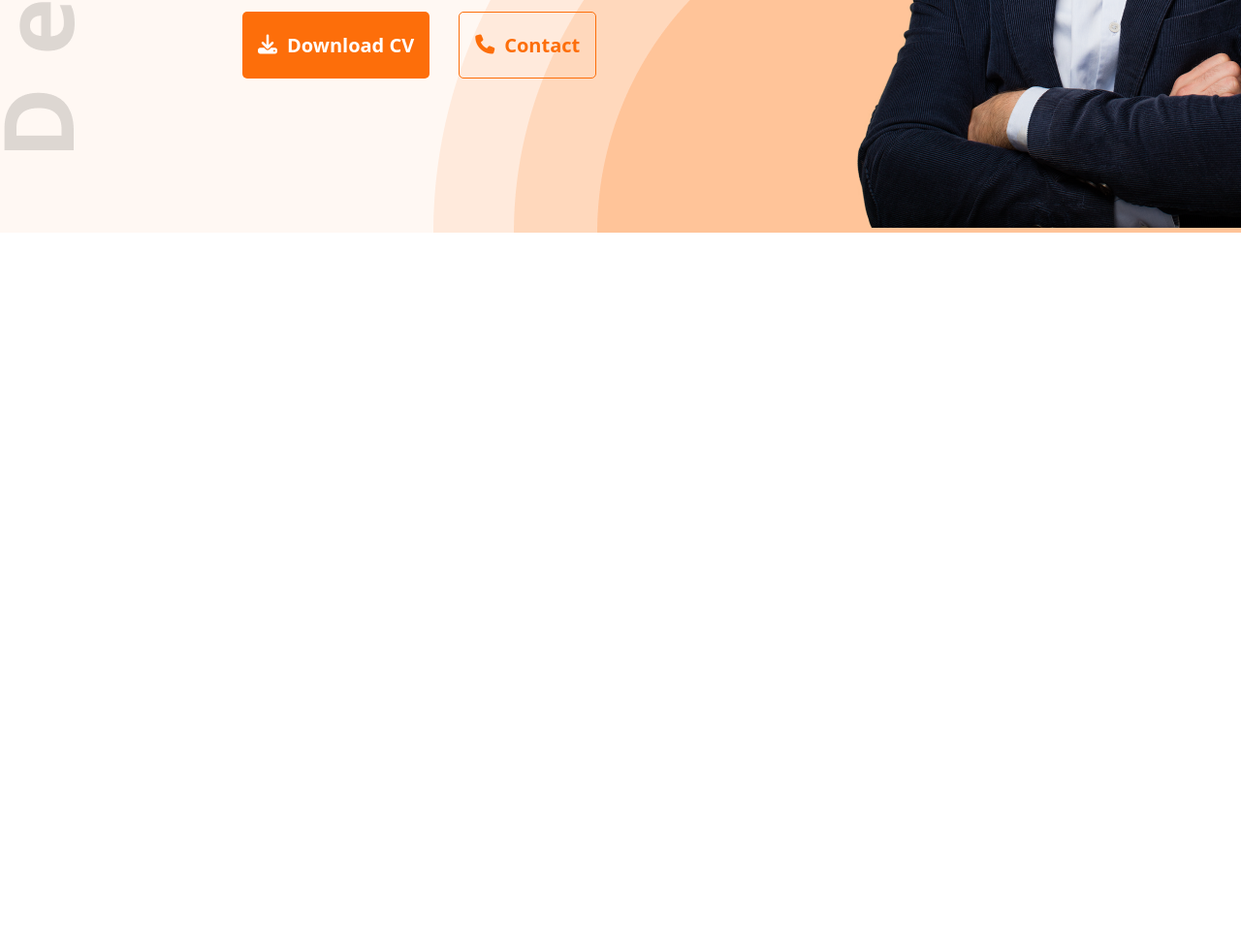
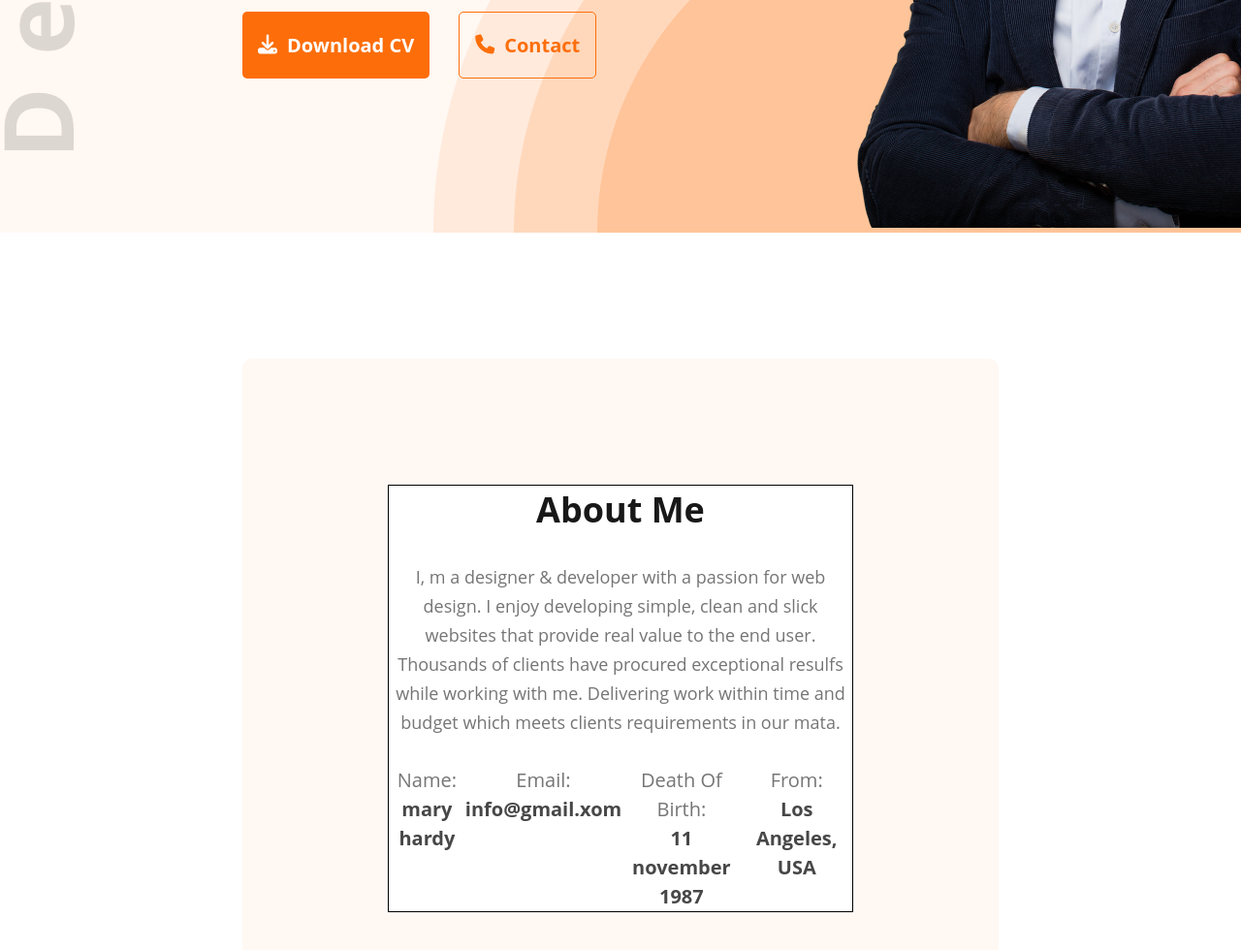
Before and after one commit to tonmoy-thedeveloper/mary-hardy-portfolio, a plain HTML site: page index.html in a window 1280 px wide. Shown: the part 608-1588 px from the top of the page at 97% size. Before the commit the page ends 848 px from the top, so only its background shows below. Drawn offline with Linux system fonts and the light colour scheme.

Commit message:
Feat: Added about section

```diff
--- a/index.html
+++ b/index.html
@@ -40,7 +40,34 @@
         </div>
       </section>
     </header>
-    <main></main>
+    <main>
+      <section id="about">
+        <div class="about-content">
+          <h3>about me</h3>
+          <p>
+            I, m a designer & developer with a passion for web design. I enjoy developing simple, clean and slick websites that provide real value to the end user. Thousands of clients have procured exceptional resulfs while working with me. Delivering work within time and budget which meets clients requirements in our mata.
+          </p>
+          <div class="details">
+            <div class="item">
+              <h4>name:</h4>
+              <p>mary hardy</p>
+            </div>
+            <div class="item">
+              <h4>email:</h4>
+              <p>info@gmail.xom</p>
+            </div>
+            <div class="item">
+              <h4>death of birth:</h4>
+              <p>11 november 1987</p>
+            </div>
+            <div class="item">
+              <h4>from:</h4>
+              <p>Los Angeles, USA</p>
+            </div>
+          </div>
+        </div>
+      </section>
+    </main>
     <footer></footer>
   </body>
 </html>
--- a/styles/style.css
+++ b/styles/style.css
@@ -22,7 +22,8 @@ body {
   width: 90%;
   margin: 0 auto;
 }
-.btn-primary, .btn-outline {
+.btn-primary,
+.btn-outline {
   padding: 20px 16px;
   border-radius: 5px;
   background: #fd6e0a;
@@ -35,10 +36,10 @@ body {
   align-items: center;
   gap: 10px;
 }
-.btn-outline{
+.btn-outline {
   background-color: transparent;
-  border: 1px solid #FD6E0A;
-  color: #FD6E0A;
+  border: 1px solid #fd6e0a;
+  color: #fd6e0a;
 }
 header {
   background: url(../images/developer.png), url(../images/header_bg.png),
@@ -114,7 +115,50 @@ nav {
   line-height: 30px;
   margin-bottom: 30px;
 }
-.btn-container{
+.btn-container {
   display: flex;
   gap: 30px;
 }
+
+/* About section styles start from here */
+#about {
+  background: #fff8f3;
+  margin: 130px 250px;
+  padding: 130px 150px;
+  border-radius: 10px;
+  text-align: center;
+}
+.about-content {
+  background: #fff;
+  border: 1px solid #000;
+}
+.about-content h3 {
+  color: #181818;
+  font-size: 36px;
+  font-weight: 700;
+  text-transform: capitalize;
+}
+.about-content > p {
+  color: #757575;
+  font-size: 18px;
+  font-weight: 400;
+  line-height: 30px;
+  margin: 30px 0;
+}
+.about-content .details {
+  display: flex;
+  justify-content: space-around;
+}
+.details .item h4 {
+  color: #757575;
+  font-size: 20px;
+  font-weight: 400;
+  line-height: 30px;
+  text-transform: capitalize;
+}
+.details .item p {
+  color: #474747;
+  font-size: 20px;
+  font-weight: 700;
+  line-height: 30px;
+}
```
